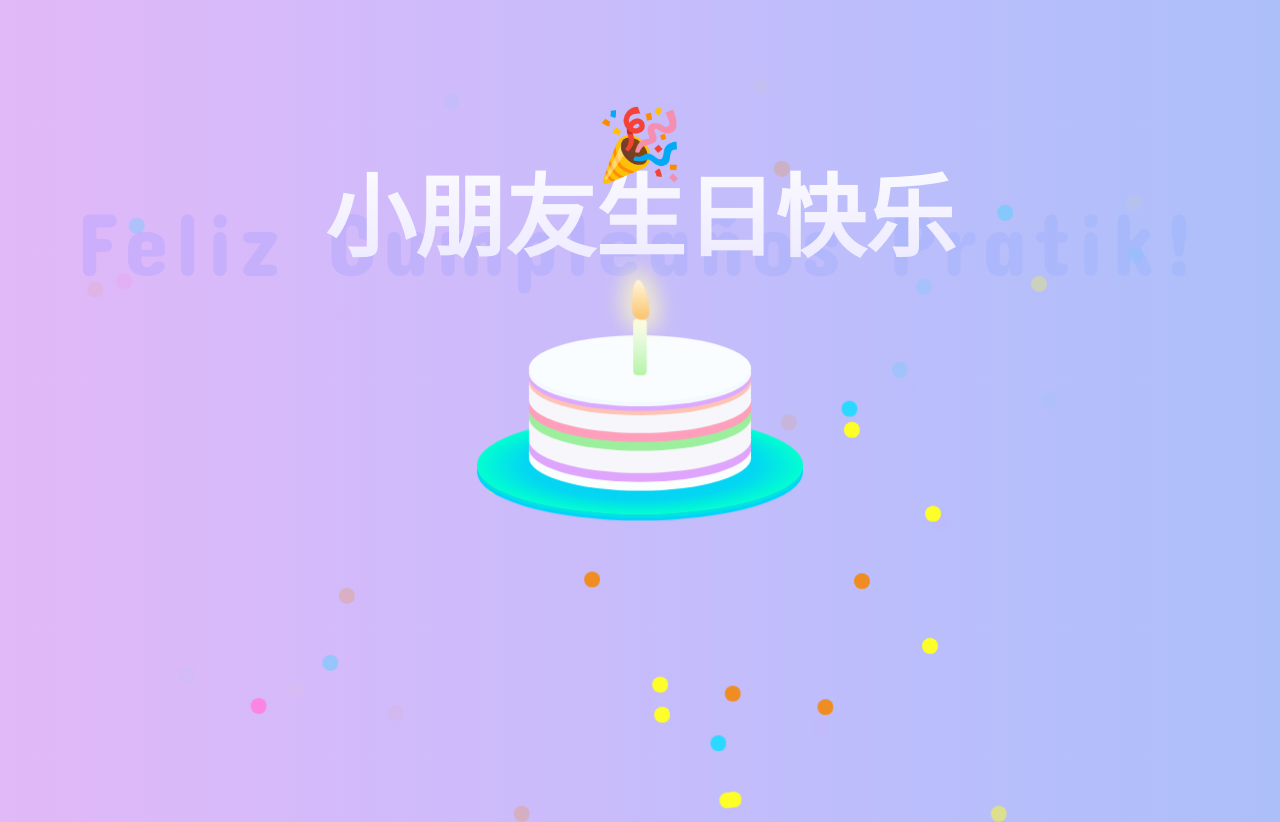
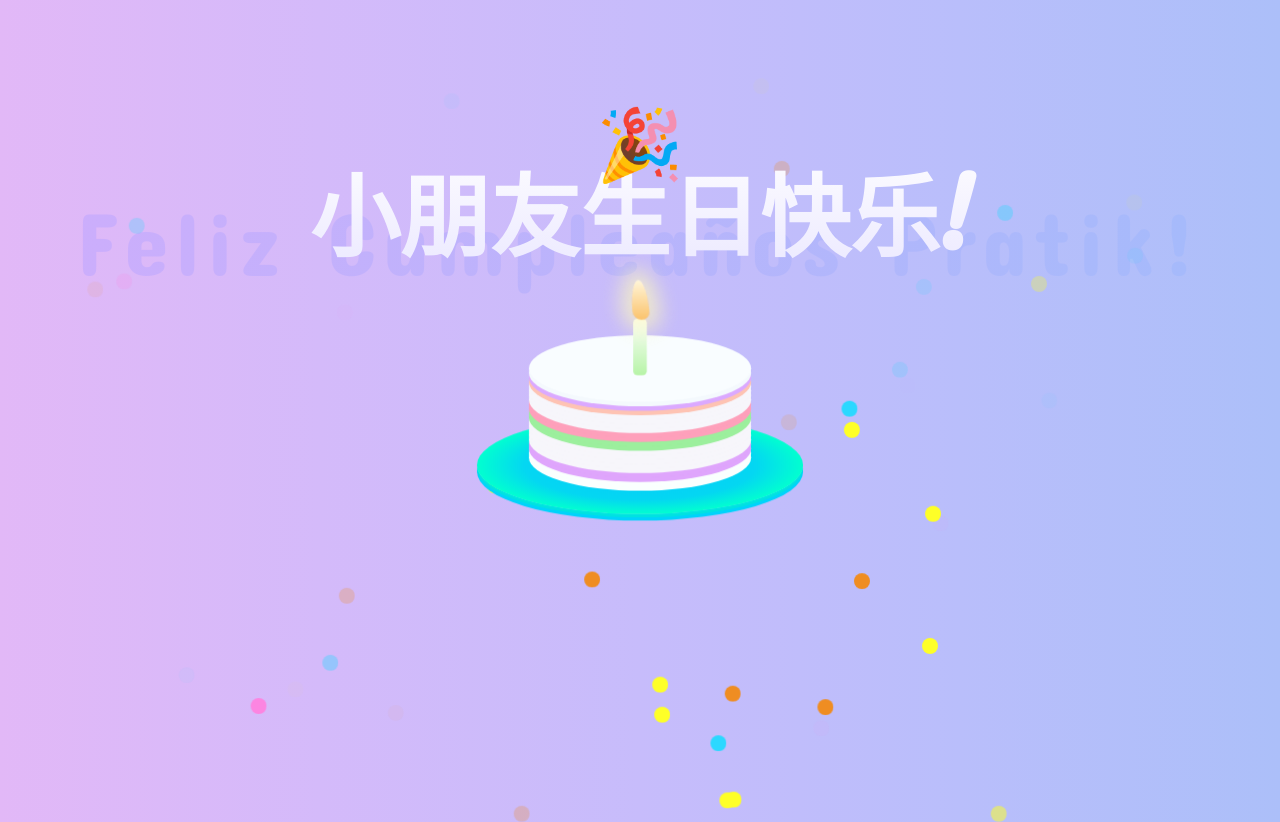
Before and after one commit to yv6822498/SRKL, a plain HTML site: page index.html in a window 1280 px wide. Drawn offline with Linux system fonts and the light colour scheme.

Commit message:
Update index.html

```diff
--- a/index.html
+++ b/index.html
@@ -65,7 +65,7 @@
 <div class="after"></div>
 </div>
 <h1>Feliz Cumpleaños Pratik!</h1>
-<h2>小朋友生日快乐</h2>
+<h2>小朋友生日快乐!</h2>
 <span>🎉</span>
 <div class="candle">
 <div id="flame" class="lit"></div>
```
